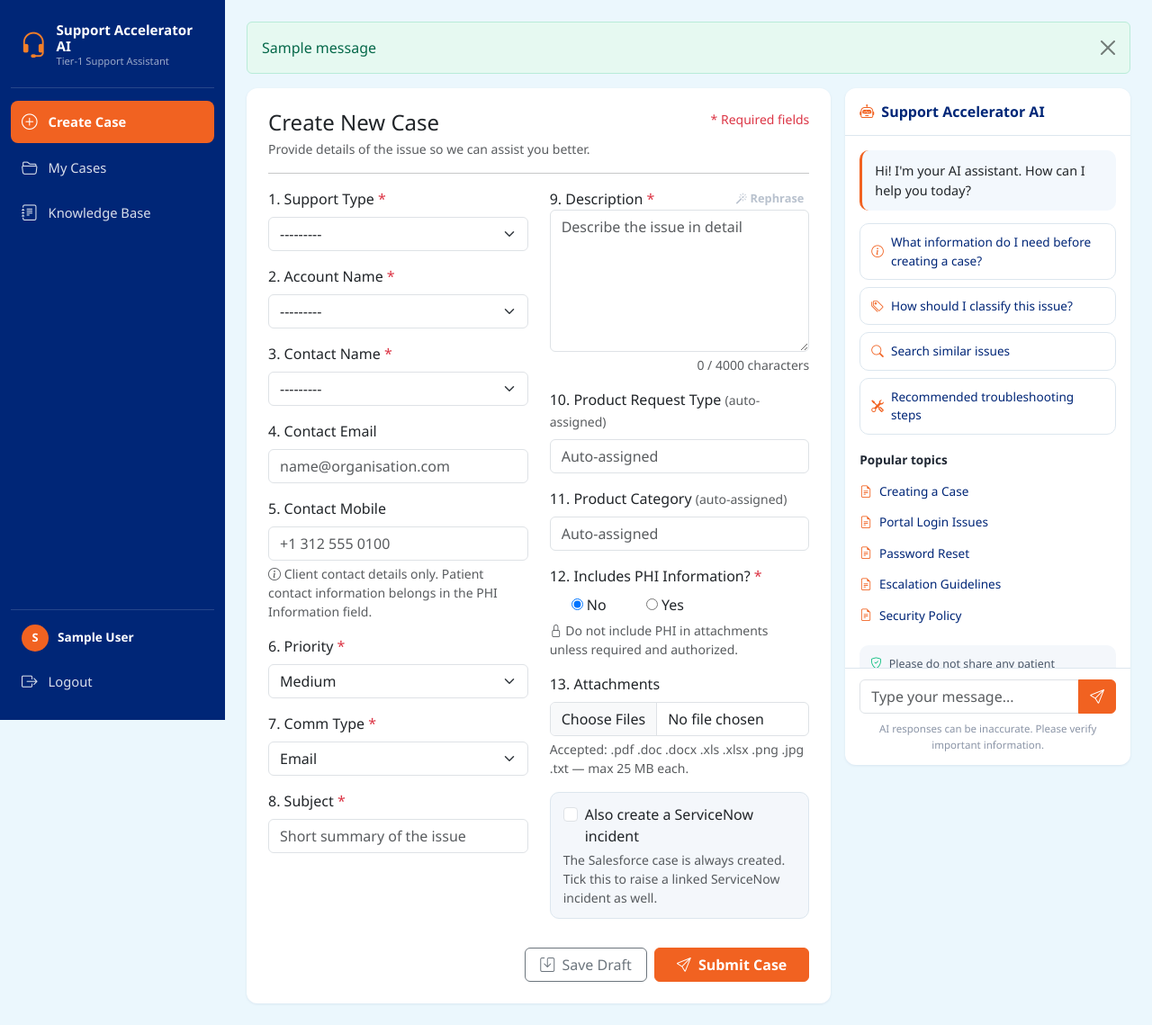
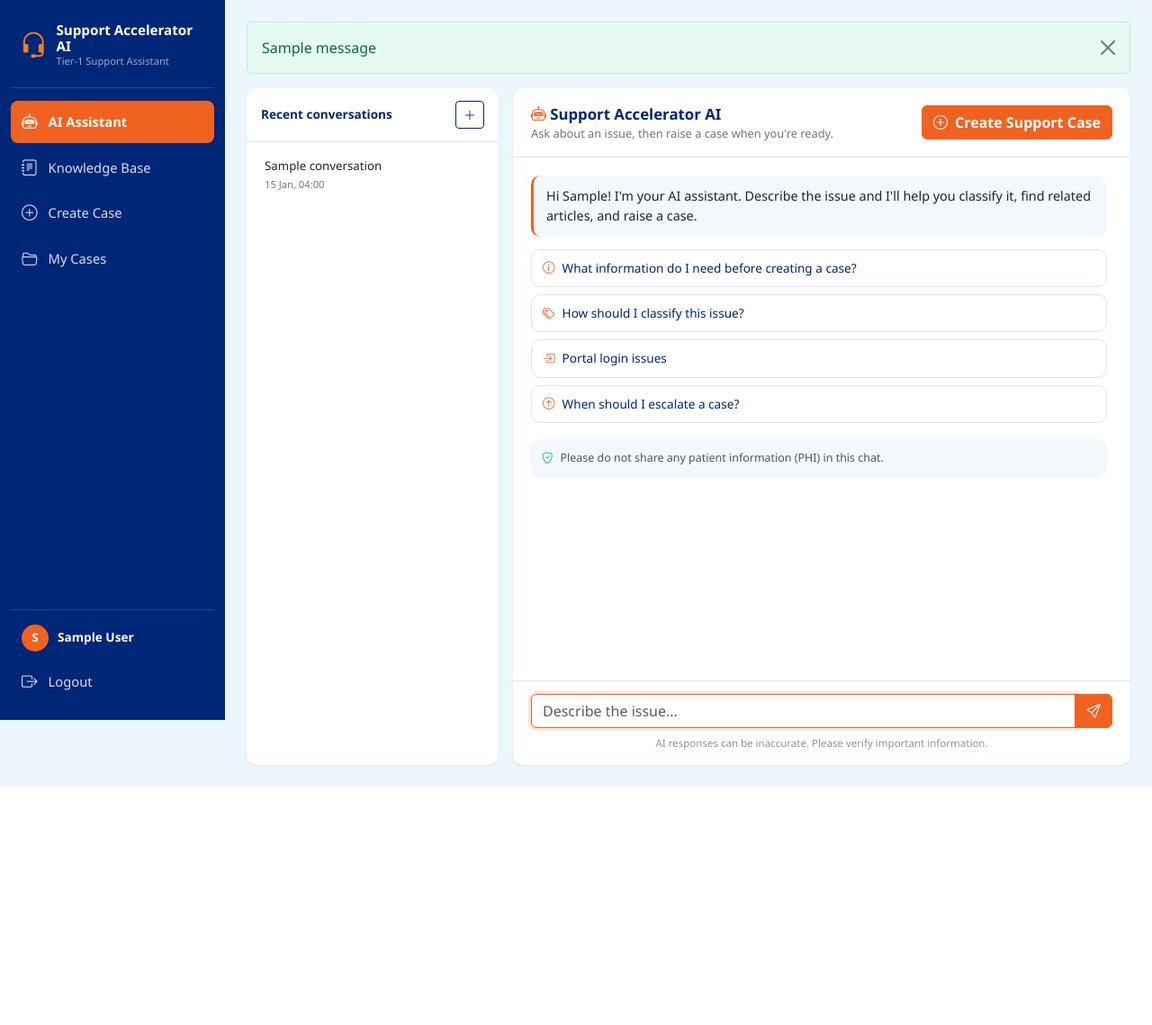
Before and after one commit to karthikg30/ai-support-accelerator, a Django app: page / in a window 1280 px wide. Shown: the whole page at 90% size. After the commit the page ends 874 px from the top, so only its background shows below. Run offline with Django 5.2, Linux system fonts and the light colour scheme; a user stored in the database is signed in; tables that the repository leaves empty hold one stand-in row (values such as "Sample post"); one stand-in notice (Sample message) is shown.

Commit message:
AI First layout design

```diff
--- a/cases/urls.py
+++ b/cases/urls.py
@@ -3,7 +3,7 @@ from django.urls import path
 from . import views
 
 urlpatterns = [
-    path('', views.create_case, name='create_case'),
+    path('new-case/', views.create_case, name='create_case'),
     path('cases/', views.MyCasesListView.as_view(), name='my_cases'),
     path('cases/<int:pk>/', views.CaseDetailView.as_view(), name='case_detail'),
     path('cases/<int:pk>/edit-draft/', views.edit_draft, name='edit_draft'),
--- a/cases/views.py
+++ b/cases/views.py
@@ -10,7 +10,8 @@ from .forms import CaseDraftForm, CaseForm
 from .models import Attachment, Case
 from .services.salesforce import create_salesforce_case
 from .services.servicenow import create_servicenow_incident
-
+from chatbot.models import Conversation
+from chatbot.services.case_seed import seed_from_conversation
 
 def _save_attachments(form, case):
     for uploaded_file in form.cleaned_data.get('attachments') or []:
@@ -126,11 +127,34 @@ def _handle_case_form(request, instance=None):
 
             return redirect('my_cases')
     else:
-        form = CaseForm(instance=instance)
+        initial = {}
+        conversation = None
+        conversation_id = request.GET.get('conversation')
+
+        if conversation_id and instance is None:
+            conversation = Conversation.objects.filter(
+                pk=conversation_id, user=request.user
+            ).first()
+            if conversation:
+                initial = seed_from_conversation(conversation)
+
+        form = CaseForm(instance=instance, initial=initial)
+
+    conversation_id = request.GET.get('conversation', '')
+    conversation_messages = []
+    if conversation_id:
+        conv = Conversation.objects.filter(
+            pk=conversation_id, user=request.user
+        ).first()
+        if conv:
+            conversation_messages = conv.messages.order_by('created_at')
 
     return render(request, 'cases/create_case.html', {
         'form': form,
         'draft': instance,
+        'seeded': bool(conversation_id) and instance is None,
+        'conversation_id': conversation_id,
+        'conversation_messages': conversation_messages,
     })
 
 
--- a/chatbot/templates/chatbot/ai_panel.html
+++ b/chatbot/templates/chatbot/ai_panel.html
@@ -6,6 +6,15 @@
     </div>
 
     <div class="ai-panel-body" id="aiPanelBody">
+
+        {% if conversation_messages %}
+
+            {% for item in conversation_messages %}
+            <div class="chat-bubble chat-user">{{ item.message }}</div>
+            <div class="chat-bubble chat-ai">{{ item.response }}</div>
+            {% endfor %}
+
+        {% else %}
 
             <div class="ai-welcome">
                 Hi! I'm your AI assistant. How can I help you today?
@@ -56,6 +65,8 @@
                 Please do not share any patient information (PHI) in this chat.
             </div>
 
+        {% endif %}
+
     </div>
 
     <div class="ai-panel-footer">
--- a/chatbot/urls.py
+++ b/chatbot/urls.py
@@ -3,6 +3,8 @@ from django.urls import path
 from . import views
 
 urlpatterns = [
+    path('', views.assistant, name='assistant'),
+    path('new/', views.new_conversation, name='new_conversation'),
     path('ask/', views.ask, name='chatbot_ask'),
     path('rephrase/', views.rephrase, name='chatbot_rephrase'),
 ]
--- a/chatbot/views.py
+++ b/chatbot/views.py
@@ -2,9 +2,11 @@ import json
 
 from django.contrib.auth.decorators import login_required
 from django.http import JsonResponse
+from django.shortcuts import get_object_or_404, redirect, render
 from django.views.decorators.http import require_POST
 
-from .models import ChatHistory, PHIBlockEvent
+from .models import ChatHistory, Conversation, PHIBlockEvent
+from .services import phi_guard
 from .services.ai_service import (
     MAX_MESSAGE_LENGTH,
     MAX_REPHRASE_LENGTH,
@@ -12,7 +14,6 @@ from .services.ai_service import (
     get_ai_response,
     rephrase_text,
 )
-from .services import phi_guard
 
 @login_required
 @require_POST
@@ -24,6 +25,7 @@ def ask(request):
 
     message = (payload.get('message') or '').strip()
     source = payload.get('source', 'panel')
+    conversation_id = payload.get('conversation_id')
 
     if not message:
         return JsonResponse({'error': 'Message cannot be empty.'}, status=400)
@@ -34,8 +36,17 @@ def ask(request):
             status=400,
         )
 
-    if source not in ('panel', 'page'):
+    if source not in ('panel', 'page', 'assistant'):
         source = 'panel'
+
+    # Resolve or start the thread — ownership enforced.
+    conversation = None
+    if conversation_id:
+        conversation = Conversation.objects.filter(
+            pk=conversation_id, user=request.user
+        ).first()
+    if conversation is None:
+        conversation = Conversation.objects.create(user=request.user)
 
     try:
         result = get_ai_response(message, user=request.user)
@@ -51,11 +62,13 @@ def ask(request):
                 f'({phi_guard.describe(blocked.labels)}). '
                 'The assistant cannot process patient information. '
                 'Please remove it and describe the issue in general terms.'
-            )
+            ),
+            'conversation_id': conversation.pk,
         }, status=400)
 
     ChatHistory.objects.create(
         user=request.user,
+        conversation=conversation,
         message=message,
         response=result.reply,
         suggested_category=result.suggested_category,
@@ -65,7 +78,13 @@ def ask(request):
         engine=result.engine,
     )
 
-    return JsonResponse(result.to_dict())
+    conversation.set_title_from(message)
+    conversation.save(update_fields=['updated_at'])
+
+    data = result.to_dict()
+    data['conversation_id'] = conversation.pk
+    return JsonResponse(data)
+
 
 @login_required
 @require_POST
@@ -115,3 +134,32 @@ def rephrase(request):
     )
 
     return JsonResponse(result.to_dict())
+
+@login_required
+def assistant(request):
+    """AI-first landing page: chat with a conversation history rail."""
+    conversation = None
+    conversation_id = request.GET.get('c')
+
+    if conversation_id:
+        conversation = get_object_or_404(
+            Conversation, pk=conversation_id, user=request.user
+        )
+
+    history = Conversation.objects.filter(user=request.user)[:25]
+
+    messages = []
+    if conversation:
+        messages = conversation.messages.order_by('created_at')
+
+    return render(request, 'chatbot/assistant.html', {
+        'conversation': conversation,
+        'conversation_messages': messages,
+        'history': history,
+    })
+
+
+@login_required
+@require_POST
+def new_conversation(request):
+    return redirect('assistant')
--- a/config/settings.py
+++ b/config/settings.py
@@ -117,7 +117,7 @@ USE_TZ = True
 
 # Login behavior
 LOGIN_URL = 'login'
-LOGIN_REDIRECT_URL = 'create_case'
+LOGIN_REDIRECT_URL = 'assistant'
 LOGOUT_REDIRECT_URL = 'login'
 
 # Static files
--- a/config/urls.py
+++ b/config/urls.py
@@ -6,9 +6,10 @@ from django.urls import include, path
 urlpatterns = [
     path('admin/', admin.site.urls),
     path('accounts/', include('accounts.urls')),
+    path('kb/', include('knowledgebase.urls')),
+    #path('cvm/', include('cvm.urls')),
+    path('', include('chatbot.urls')),
     path('', include('cases.urls')),
-    path('chatbot/', include('chatbot.urls')),
-    path('kb/', include('knowledgebase.urls')),
 ]
 
 if settings.DEBUG:
--- a/static/css/style.css
+++ b/static/css/style.css
@@ -916,3 +916,151 @@ a:hover {
     border-radius: 10px;
     padding: 12px 14px;
 }
+
+/* ============================================================
+   AI Assistant landing page
+   ============================================================ */
+
+.assistant-layout {
+    display: grid;
+    grid-template-columns: 280px 1fr;
+    gap: 16px;
+    height: calc(100vh - 48px);
+}
+
+.assistant-main {
+    display: flex;
+    flex-direction: column;
+    overflow: hidden;
+}
+
+.assistant-header {
+    display: flex;
+    justify-content: space-between;
+    align-items: center;
+    gap: 16px;
+    padding: 16px 20px;
+    border-bottom: 1px solid var(--border);
+}
+
+.assistant-title {
+    font-weight: 700;
+    font-size: 1.05rem;
+    color: var(--optum-navy);
+}
+
+.assistant-title i {
+    color: var(--optum-orange);
+}
+
+.assistant-subtitle {
+    font-size: 0.8rem;
+    color: var(--text-muted);
+}
+
+.assistant-body {
+    flex-grow: 1;
+    overflow-y: auto;
+    padding: 20px;
+}
+
+.assistant-body .ai-welcome,
+.assistant-body .ai-suggestions,
+.assistant-body .phi-note {
+    max-width: 640px;
+}
+
+.assistant-body .chat-bubble {
+    max-width: 640px;
+    font-size: 0.9rem;
+}
+
+.assistant-body .chat-user {
+    margin-left: 0;
+}
+
+.assistant-footer {
+    padding: 14px 20px 16px;
+    border-top: 1px solid var(--border);
+}
+
+/* ---- History rail ---- */
+
+.assistant-history {
+    display: flex;
+    flex-direction: column;
+    overflow: hidden;
+}
+
+.history-header {
+    display: flex;
+    justify-content: space-between;
+    align-items: center;
+    padding: 14px 16px;
+    border-bottom: 1px solid var(--border);
+    font-weight: 600;
+    font-size: 0.85rem;
+    color: var(--optum-navy);
+}
+
+.history-list {
+    overflow-y: auto;
+    padding: 8px;
+    flex-grow: 1;
+}
+
+.history-item {
+    display: block;
+    padding: 10px 12px;
+    border-radius: 8px;
+    text-decoration: none;
+    color: var(--text);
+    margin-bottom: 4px;
+    transition: background 0.15s;
+}
+
+.history-item:hover {
+    background: #f3f7fb;
+    color: var(--text);
+}
+
+.history-item.active {
+    background: #fff1e8;
+    color: var(--text);
+}
+
+.history-item-title {
+    font-size: 0.83rem;
+    font-weight: 500;
+    line-height: 1.35;
+    display: -webkit-box;
+    -webkit-line-clamp: 2;
+    -webkit-box-orient: vertical;
+    overflow: hidden;
+}
+
+.history-item-date {
+    font-size: 0.7rem;
+    color: var(--text-muted);
+    margin-top: 3px;
+}
+
+.history-empty {
+    padding: 20px 14px;
+    font-size: 0.8rem;
+    color: var(--text-muted);
+    text-align: center;
+}
+
+@media (max-width: 992px) {
+    .assistant-layout {
+        grid-template-columns: 1fr;
+        height: auto;
+    }
+    .assistant-history {
+        display: none;
+    }
+    .assistant-main {
+        min-height: 70vh;
+    }
+}
--- a/templates/cases/create_case.html
+++ b/templates/cases/create_case.html
@@ -12,6 +12,17 @@
         {% if draft.includes_phi %}
         PHI details are never stored and must be re-entered before submitting.
         {% endif %}
+    </div>
+</div>
+{% endif %}
+
+{% if seeded %}
+<div class="alert alert-info d-flex align-items-start">
+    <i class="bi bi-robot me-2 mt-1"></i>
+    <div>
+        <strong>Started from your conversation.</strong>
+        The subject and description have been drafted from what you discussed —
+        please review and edit before submitting.
     </div>
 </div>
 {% endif %}
@@ -274,6 +285,8 @@
     const input = document.getElementById('aiInput');
     const sendBtn = document.getElementById('aiSend');
 
+    let conversationId = {% if conversation_id %}{{ conversation_id }}{% else %}null{% endif %};
+
     // ---- Description character counter ----
     const descField = document.getElementById('{{ form.description.id_for_label }}');
     const counter = document.getElementById('charCount');
@@ -396,6 +409,8 @@
 
         const thinking = addBubble('Thinking...', 'ai');
 
+
+
         try {
             const response = await fetch(askUrl, {
                 method: 'POST',
@@ -403,10 +418,18 @@
                     'Content-Type': 'application/json',
                     'X-CSRFToken': getCookie('csrftoken'),
                 },
-                body: JSON.stringify({ message: text, source: 'panel' }),
+                body: JSON.stringify({
+                    message: text,
+                    source: 'panel',
+                    conversation_id: conversationId,
+                }),
             });
 
             const data = await response.json();
+
+            if (data.conversation_id) {
+                conversationId = data.conversation_id;
+            }
 
             if (!response.ok) {
                 thinking.textContent = data.error || 'Something went wrong.';
@@ -415,6 +438,7 @@
                 addApplyButton(data);
                 addArticleLinks(data);
             }
+
         } catch (err) {
             thinking.textContent = 'Could not reach the assistant. Please try again.';
         } finally {
@@ -481,6 +505,7 @@
 
                 const data = await response.json();
 
+
                 if (!response.ok) {
                     rephraseText.textContent = data.error || 'Could not rephrase this text.';
                     rephraseNote.textContent = '';
@@ -540,6 +565,12 @@
 
     phiRadios.forEach((r) => r.addEventListener('change', togglePhiField));
     togglePhiField();
+
+        // Show the most recent messages when arriving with a conversation
+    if (panelBody) {
+        panelBody.scrollTop = panelBody.scrollHeight;
+    }
+
 })();
 </script>
 {% endblock %}
--- /dev/null
+++ b/templates/chatbot/assistant.html
@@ -0,0 +1,233 @@
+{% extends 'base.html' %}
+
+{% block title %}AI Assistant · Support Accelerator AI{% endblock %}
+
+{% block content %}
+<div class="assistant-layout">
+
+    <!-- History rail -->
+    <div class="assistant-history card">
+        <div class="history-header">
+            <span>Recent conversations</span>
+            <a href="{% url 'assistant' %}" class="btn btn-sm btn-outline-primary" title="New conversation">
+                <i class="bi bi-plus-lg"></i>
+            </a>
+        </div>
+        <div class="history-list">
+            {% for item in history %}
+            <a href="{% url 'assistant' %}?c={{ item.pk }}"
+               class="history-item {% if conversation and conversation.pk == item.pk %}active{% endif %}">
+                <div class="history-item-title">{{ item.display_title }}</div>
+                <div class="history-item-date">{{ item.updated_at|date:"d M, H:i" }}</div>
+            </a>
+            {% empty %}
+            <div class="history-empty">
+                No conversations yet. Ask a question to get started.
+            </div>
+            {% endfor %}
+        </div>
+    </div>
+
+    <!-- Chat column -->
+    <div class="assistant-main card">
+
+        <div class="assistant-header">
+            <div>
+                <div class="assistant-title">
+                    <i class="bi bi-robot"></i> Support Accelerator AI
+                </div>
+                <div class="assistant-subtitle">
+                    Ask about an issue, then raise a case when you're ready.
+                </div>
+            </div>
+            <a href="{% url 'create_case' %}{% if conversation %}?conversation={{ conversation.pk }}{% endif %}"
+               class="btn btn-primary" id="createCaseBtn">
+                <i class="bi bi-plus-circle me-1"></i> Create Support Case
+            </a>
+        </div>
+
+        <div class="assistant-body" id="aiPanelBody">
+
+            {% if conversation_messages %}
+                {% for item in conversation_messages %}
+                <div class="chat-bubble chat-user">{{ item.message }}</div>
+                <div class="chat-bubble chat-ai">{{ item.response }}</div>
+                {% endfor %}
+            {% else %}
+                <div class="ai-welcome">
+                    Hi{% if user.first_name %} {{ user.first_name }}{% endif %}!
+                    I'm your AI assistant. Describe the issue and I'll help you
+                    classify it, find related articles, and raise a case.
+                </div>
+
+                <div class="ai-suggestions" id="aiSuggestions">
+                    <button type="button" class="ai-suggestion" data-prompt="What information do I need before creating a case?">
+                        <i class="bi bi-info-circle"></i>
+                        What information do I need before creating a case?
+                    </button>
+                    <button type="button" class="ai-suggestion" data-prompt="How should I classify this issue?">
+                        <i class="bi bi-tags"></i>
+                        How should I classify this issue?
+                    </button>
+                    <button type="button" class="ai-suggestion" data-prompt="Portal login issues">
+                        <i class="bi bi-box-arrow-in-right"></i>
+                        Portal login issues
+                    </button>
+                    <button type="button" class="ai-suggestion" data-prompt="When should I escalate a case?">
+                        <i class="bi bi-arrow-up-circle"></i>
+                        When should I escalate a case?
+                    </button>
+                </div>
+
+                <div class="phi-note">
+                    <i class="bi bi-shield-check"></i>
+                    Please do not share any patient information (PHI) in this chat.
+                </div>
+            {% endif %}
+
+        </div>
+
+        <div class="assistant-footer">
+            <div class="input-group">
+                <input type="text" class="form-control" id="aiInput"
+                       placeholder="Describe the issue..." maxlength="2000" autofocus>
+                <button class="btn btn-primary" type="button" id="aiSend">
+                    <i class="bi bi-send"></i>
+                </button>
+            </div>
+            <div class="ai-disclaimer">
+                AI responses can be inaccurate. Please verify important information.
+            </div>
+        </div>
+
+    </div>
+
+</div>
+{% endblock %}
+
+{% block extra_js %}
+<script>
+(function () {
+    const askUrl = "{% url 'chatbot_ask' %}";
+    const panelBody = document.getElementById('aiPanelBody');
+    const input = document.getElementById('aiInput');
+    const sendBtn = document.getElementById('aiSend');
+    const createBtn = document.getElementById('createCaseBtn');
+    const caseUrl = "{% url 'create_case' %}";
+
+    let conversationId = {{ conversation.pk|default:"null" }};
+    let busy = false;
+
+    function getCookie(name) {
+        const match = document.cookie.match('(^|;)\\s*' + name + '\\s*=\\s*([^;]+)');
+        return match ? match.pop() : '';
+    }
+
+    function addBubble(text, who) {
+        const bubble = document.createElement('div');
+        bubble.className = 'chat-bubble chat-' + who;
+        bubble.textContent = text;
+        panelBody.appendChild(bubble);
+        panelBody.scrollTop = panelBody.scrollHeight;
+        return bubble;
+    }
+
+    function addArticleLinks(data) {
+        if (!data.related_articles || !data.related_articles.length) return;
+
+        const wrap = document.createElement('div');
+        wrap.className = 'ai-articles';
+
+        const label = document.createElement('div');
+        label.className = 'ai-articles-label';
+        label.textContent = 'Related articles';
+        wrap.appendChild(label);
+
+        data.related_articles.forEach(function (code) {
+            const link = document.createElement('a');
+            link.className = 'ai-article-chip';
+            link.href = '/kb/article/' + encodeURIComponent(code) + '/';
+            link.target = '_blank';
+            link.rel = 'noopener noreferrer';
+            link.textContent = code;
+            wrap.appendChild(link);
+        });
+
+        panelBody.appendChild(wrap);
+        panelBody.scrollTop = panelBody.scrollHeight;
+    }
+
+    function updateCreateLink() {
+        if (createBtn && conversationId) {
+            createBtn.href = caseUrl + '?conversation=' + conversationId;
+        }
+    }
+
+    async function send(message) {
+        if (busy) return;
+        const text = (message || input.value).trim();
+        if (!text) return;
+
+        busy = true;
+        input.value = '';
+
+        const suggestions = document.getElementById('aiSuggestions');
+        if (suggestions) {
+            panelBody.innerHTML = '';
+        }
+
+        addBubble(text, 'user');
+        const thinking = addBubble('Thinking...', 'ai');
+
+        try {
+            const response = await fetch(askUrl, {
+                method: 'POST',
+                headers: {
+                    'Content-Type': 'application/json',
+                    'X-CSRFToken': getCookie('csrftoken'),
+                },
+                body: JSON.stringify({
+                    message: text,
+                    source: 'assistant',
+                    conversation_id: conversationId,
+                }),
+            });
+
+            const data = await response.json();
+
+            if (data.conversation_id) {
+                conversationId = data.conversation_id;
+                updateCreateLink();
+            }
+
+            if (!response.ok) {
+                thinking.textContent = data.error || 'Something went wrong.';
+            } else {
+                thinking.textContent = data.reply;
+                addArticleLinks(data);
+            }
+        } catch (err) {
+            thinking.textContent = 'Could not reach the assistant. Please try again.';
+        } finally {
+            busy = false;
+            input.focus();
+        }
+    }
+
+    sendBtn.addEventListener('click', () => send());
+    input.addEventListener('keydown', (e) => {
+        if (e.key === 'Enter') {
+            e.preventDefault();
+            send();
+        }
+    });
+
+    document.querySelectorAll('[data-prompt]').forEach((el) => {
+        el.addEventListener('click', () => send(el.dataset.prompt));
+    });
+
+    panelBody.scrollTop = panelBody.scrollHeight;
+    updateCreateLink();
+})();
+</script>
+{% endblock %}
--- a/templates/partials/sidebar.html
+++ b/templates/partials/sidebar.html
@@ -9,38 +9,29 @@
 
     <ul class="sidebar-menu">
         <li>
-            <a href="{% url 'create_case' %}"
-               class="sidebar-link {% if request.resolver_match.url_name == 'create_case' %}active{% endif %}">
-                <i class="bi bi-plus-circle"></i> <span>Create Case</span>
+            <a href="{% url 'assistant' %}"
+               class="sidebar-link {% if request.resolver_match.url_name == 'assistant' %}active{% endif %}">
+                <i class="bi bi-robot"></i> <span>AI Assistant</span>
             </a>
         </li>
-
-        <li>
-            <a href="{% url 'my_cases' %}"
-               class="sidebar-link {% if request.resolver_match.url_name in 'my_cases case_detail' %}active{% endif %}">
-                <i class="bi bi-folder2-open"></i> <span>My Cases</span>
-            </a>
-        </li>
-
         <li>
             <a href="{% url 'kb_home' %}"
                class="sidebar-link {% if request.resolver_match.url_name in 'kb_home kb_category kb_article' %}active{% endif %}">
                 <i class="bi bi-journal-text"></i> <span>Knowledge Base</span>
             </a>
         </li>
-
-        {% comment %}
         <li>
-            <a href="#" class="sidebar-link">
-                <i class="bi bi-robot"></i> <span>AI Assistant</span>
+            <a href="{% url 'create_case' %}"
+               class="sidebar-link {% if request.resolver_match.url_name == 'create_case' %}active{% endif %}">
+                <i class="bi bi-plus-circle"></i> <span>Create Case</span>
             </a>
         </li>
         <li>
-            <a href="#" class="sidebar-link">
-                <i class="bi bi-gear"></i> <span>Settings</span>
+            <a href="{% url 'my_cases' %}"
+               class="sidebar-link {% if request.resolver_match.url_name in 'my_cases case_detail edit_draft' %}active{% endif %}">
+                <i class="bi bi-folder2-open"></i> <span>My Cases</span>
             </a>
         </li>
-        {% endcomment %}
 
     </ul>
 
```
Also changed, not shown: chatbot/models.py (+39 -0 lines), chatbot/services/case_seed.py (added, +77 -0 lines), chatbot/migrations/0004_alter_chathistory_source_conversation_and_more.py (added), 1 other file. Lines whose indentation alone changed are shown as unchanged.
